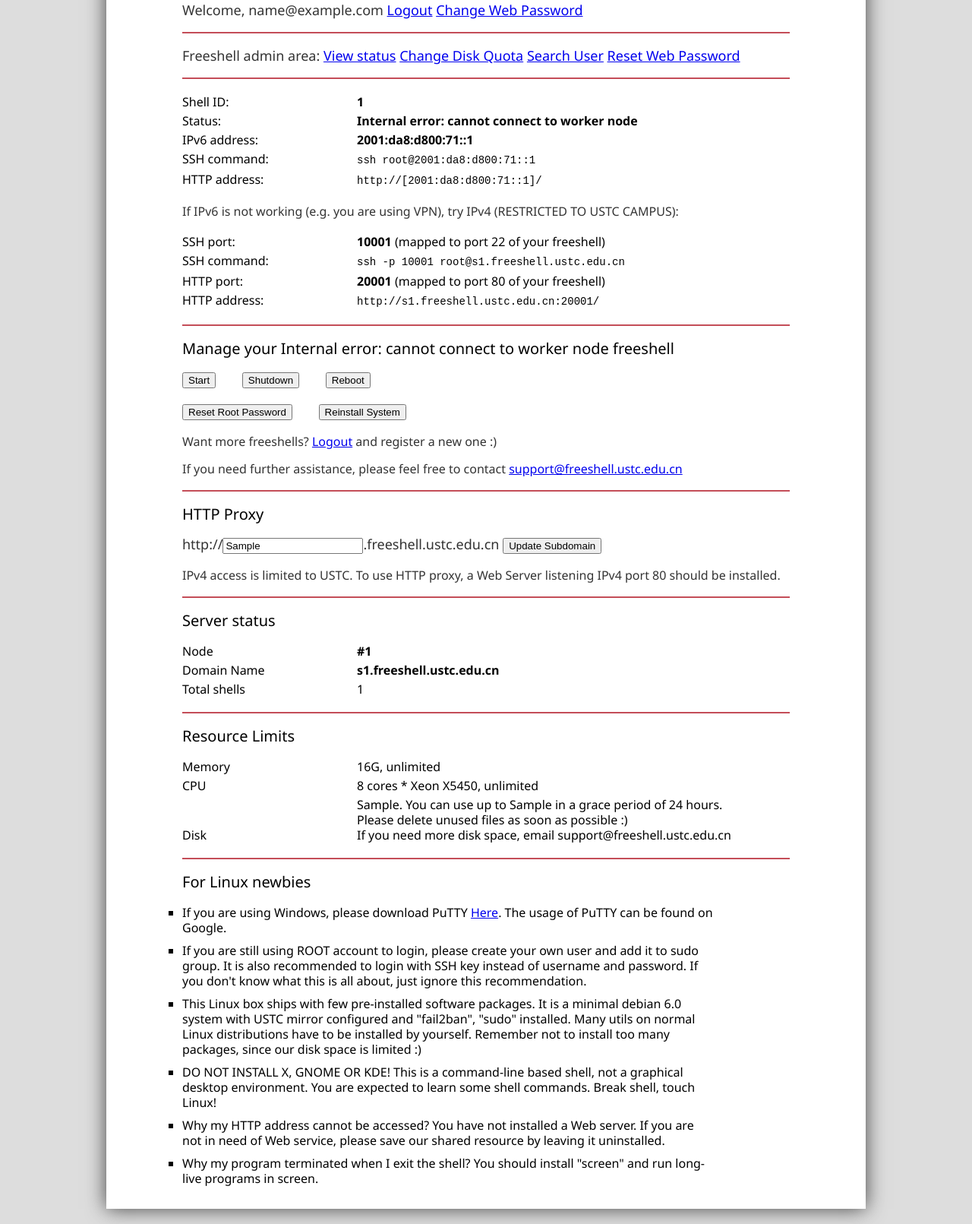
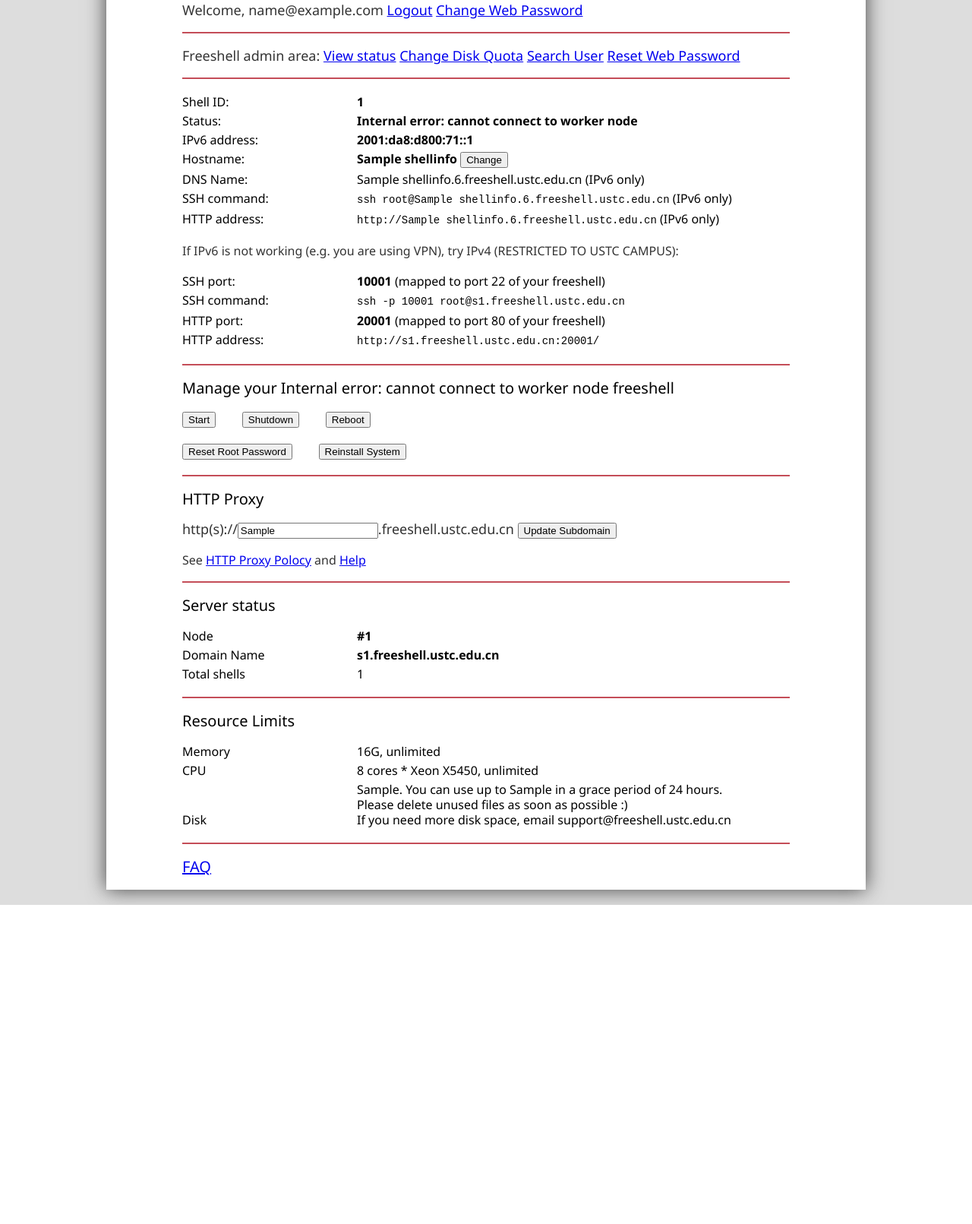
Before and after one commit to bojieli/freeshell, a PHP site: page /admin.php in a window 1280 px wide. Shown: the part 134-1745 px from the top of the page at 76% size. After the commit the page ends 1325 px from the top, so only its background shows below. Run offline with PHP 8.4, Linux system fonts and the light colour scheme; the visitor is signed in with stand-in values (Sample User, id 1); tables that the repository leaves empty hold one stand-in row (values such as "Sample post"); a stand-in replaces the project's code that opens the database connection.

Commit message:
[new feature] DNS name binding, modify hostname

```diff
--- a/http/admin.php
+++ b/http/admin.php
@@ -107,8 +107,10 @@
   <li><span class="h">Shell ID:</span><strong><?=$appid?></strong>
   <li><span class="h">Status:</span><strong><?=$node['mystatus']?></strong>
   <li><span class="h">IPv6 address:</span><strong><?=$info['ipv6']?></strong>
-  <li><span class="h">SSH command:</span><span class="c">ssh root@<?=$info['ipv6']?></span>
-  <li><span class="h">HTTP address:</span><span class="c">http://[<?=$info['ipv6']?>]/</span>
+  <li><span class="h">Hostname:</span><strong><span id="shell-hostname"><?=$info['hostname']?></span></strong> <button id="hostname-change-btn" onclick="changeHostname()">Change</button>
+  <li><span class="h">DNS Name:</span><?=get_node_dns_name($info['hostname'])?> (IPv6 only)
+  <li><span class="h">SSH command:</span><span class="c">ssh root@<?=$info['hostname']?>.6.freeshell.ustc.edu.cn</span> (IPv6 only)
+  <li><span class="h">HTTP address:</span><span class="c">http://<?=$info['hostname']?>.6.freeshell.ustc.edu.cn</span> (IPv6 only)
 </ul>
 
 <p class="note">If IPv6 is not working (e.g. you are using VPN), try IPv4 (RESTRICTED TO USTC CAMPUS):</p>
@@ -130,16 +132,14 @@
   <span><button id="btn-manage-reset-root" onclick="manage('reset-root')">Reset Root Password</button></span>
   <span><button id="btn-manage-reinstall" onclick="manage('reinstall')">Reinstall System</button></span>
 </p>
-<p class="smaller">Want more freeshells? <a href="logout.php">Logout</a> and register a new one :)</p>
-<p class="smaller">If you need further assistance, please feel free to contact <a href="mailto:support@freeshell.ustc.edu.cn">support@freeshell.ustc.edu.cn</a></p>
 </p>
 <div id="progbar"></div>
 <h2>HTTP Proxy</h2>
 <p>
-http://<input id="http-proxy-subdomain" value="<?=$info['http_subdomain'] ?>" />.freeshell.ustc.edu.cn
+http(s)://<input id="http-proxy-subdomain" value="<?=$info['http_subdomain'] ?>" />.freeshell.ustc.edu.cn
 <span><button id="btn-update-proxy" onclick="updateProxy()">Update Subdomain</button></span>
 </p>
-<p class="smaller">IPv4 access is limited to USTC. To use HTTP proxy, a Web Server listening IPv4 port 80 should be installed.</p>
+<p class="smaller">See <a href="faq.html#4" target="_blank">HTTP Proxy Polocy</a> and <a href="faq.html#17" target="_blank">Help</a></p>
 <div id="progbar"></div>
 <h2>Server status</h2>
 <ul class="table">
@@ -174,20 +174,17 @@
 ?>
 </ul>
 <div id="progbar"></div>
-<h2>For Linux newbies</h2>
-<ul class="help">
-  <li>If you are using Windows, please download PuTTY <a href="http://lug.ustc.edu.cn/~boj/web_dev/ref/putty.zip">Here</a>. The usage of PuTTY can be found on Google.
-  <li>If you are still using ROOT account to login, please create your own user and add it to sudo group. It is also recommended to login with SSH key instead of username and password. If you don't know what this is all about, just ignore this recommendation.
-  <li>This Linux box ships with few pre-installed software packages. It is a minimal debian 6.0 system with USTC mirror configured and "fail2ban", "sudo" installed. Many utils on normal Linux distributions have to be installed by yourself. Remember not to install too many packages, since our disk space is limited :)
-  <li>DO NOT INSTALL X, GNOME OR KDE! This is a command-line based shell, not a graphical desktop environment. You are expected to learn some shell commands. Break shell, touch Linux!
-  <li>Why my HTTP address cannot be accessed? You have not installed a Web server. If you are not in need of Web service, please save our shared resource by leaving it uninstalled.
-  <li>Why my program terminated when I exit the shell? You should install "screen" and run long-live programs in screen.
-</ul>
+<h2><a href="FAQ.html" target="_blank">FAQ</a></h2>
 </div>
 </div>
 </div>
 <script src="js/jquery.js" type="text/javascript"></script>
 <script>
+function ajaxSuccessFunc(msg){
+    if (msg.length > 0)
+        alert(msg);
+    window.location.reload();
+}
 function manage(action) {
     if (!confirm("Do you really want to " + action + " your freeshell?"))
         return;
@@ -198,11 +195,7 @@
         type: 'post',
         async: true,
         data: {appid: <?=$info['id']?>, action: action},
-        success: function(msg){
-            if (msg.length > 0)
-                alert(msg);
-            window.location.reload();
-        }
+        success: ajaxSuccessFunc,
     });
 }
 function updateProxy() {
@@ -223,11 +216,31 @@
             action: 'update-proxy',
             domain: new_domain
         },
-        success: function(msg) {
-            if (msg.length > 0)
-                alert(msg);
-            window.location.reload();
-        }
+        success: ajaxSuccessFunc,
     });
 }
+function changeHostname() {
+    var dom = $('#shell-hostname');
+    if (dom.hasClass('input')) {
+        if (dom.find('input') != null && dom.find('input').val().length > 0) {
+            $('#hostname-change-btn').attr('disabled', true);
+            $('#hostname-change-btn').html('Processing...');
+            $.ajax({
+                url: 'manage.php',
+                type: 'post',
+                async: true,
+                data: {
+                    appid: <?=$info['id']?>,
+                    action: 'update-hostname',
+                    hostname: dom.find('input').val(),
+                },
+                success: ajaxSuccessFunc,
+            });
+        }
+        return;
+    }
+    dom.html('<input type="text" value="' + dom.html() + '" />');
+    dom.addClass('input');
+    $('#hostname-change-btn').html('Save');
+}
 </script>
--- a/http/nodes.inc.php
+++ b/http/nodes.inc.php
@@ -28,6 +28,10 @@
         return $prefix.($nodeno / 10000).':'.($nodeno % 10000);
 }
 
+function get_node_dns_name($hostname) {
+    return "$hostname.6.freeshell.ustc.edu.cn";
+}
+
 function run_in_node($nodeno, $cmd) {
     $cmd = str_replace("'", "\\'", $cmd);
     $cmd = str_replace("\"", "\\\"", $cmd);
@@ -53,6 +57,7 @@
 }
 
 function create_vz($nodeno, $id, $hostname, $password, $diskspace_softlimit, $diskspace_hardlimit) {
+    nsupdate_replace(get_node_dns_name($hostname), 'AAAA', get_node_ipv6($id));
     return call_monitor($nodeno, "create-vz", "$id $hostname $password $diskspace_softlimit $diskspace_hardlimit");
 }
 
--- a/http/verify.inc.php
+++ b/http/verify.inc.php
@@ -16,8 +16,12 @@
         return 5;
     if (strlen($folder) > 30)
         return 3;
-    if (!preg_match('/^[a-zA-Z0-9][a-zA-Z0-9-]+[a-zA-Z0-9]$/', $folder))
+    if (!preg_match('/^[a-z0-9][a-z0-9-]+[a-z0-9]$/', $folder))
         return 1;
+    include_once "db.php";
+    $rs = mysql_query("SELECT COUNT(*) FROM shellinfo WHERE `hostname`='$folder'");
+    if (mysql_result($rs,0) != 0)
+        return 2;
     return 0;
 }
 
```
Also changed, not shown: http/dns.inc.php (added, +24 -0 lines), http/js/misc.js (+1 -6 lines), http/manage.php (+40 -1 lines).
